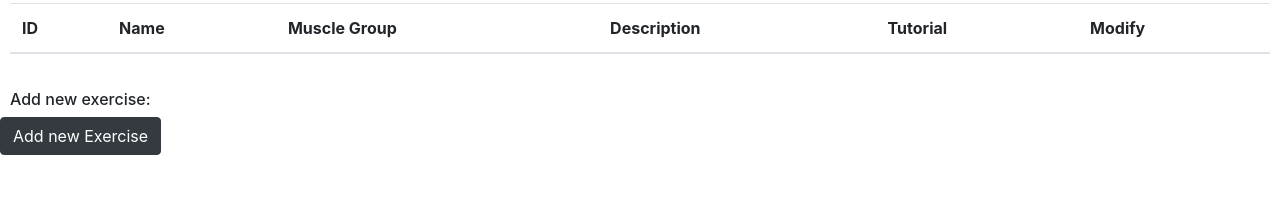
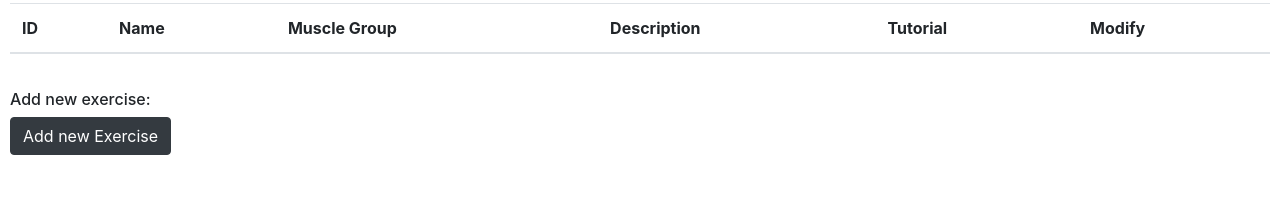
Before and after one commit to RuairidhT/Solo_Project, a plain HTML site: page Exercises.html in a window 1280 px wide. Shown: the part 156-361 px from the top of the page. Drawn offline with nearby package versions, Linux system fonts and the light colour scheme; no server answers.

Commit message:
div updated to included button

```diff
--- a/Exercises.html
+++ b/Exercises.html
@@ -60,8 +60,8 @@
                 </table>
             </div>
 
-            <h6 style="padding-left:10px;padding-top:20px;">Add new exercise:</h6>
-            <div>
+            <div style="padding-left:10px;padding-top:20px;">
+                <h6>Add new exercise:</h6>
                 <button type="button" class="btn btn-dark" data-toggle="modal" data-target="#addFunctionality">Add new Exercise</button>
             </div>
 
```
